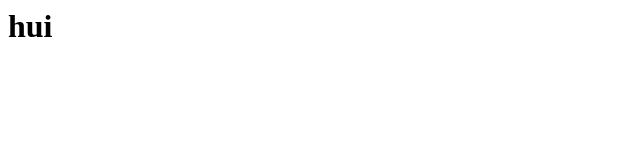
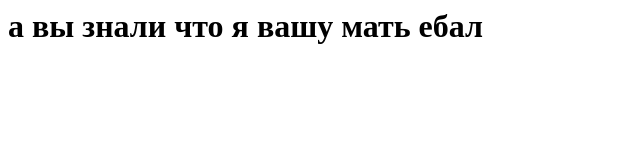
Before and after one commit to Bodia2cat/Bodia2cat.github.io, a plain HTML site: page index.html in a window 1280 px wide. Shown: the whole page, without its empty margins (0-640 px from the left). Drawn offline with Linux system fonts and the light colour scheme.

Commit message:
Update index.html

```diff
--- a/index.html
+++ b/index.html
@@ -1,5 +1,5 @@
 <html>
   <body>
-    <h1> hui </hui>
+    <h1> а вы знали что я вашу мать ебал</hui>
   </body>
 </html>
```
